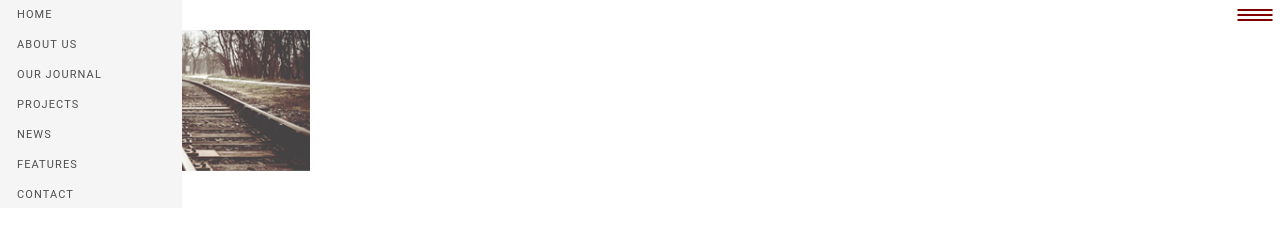
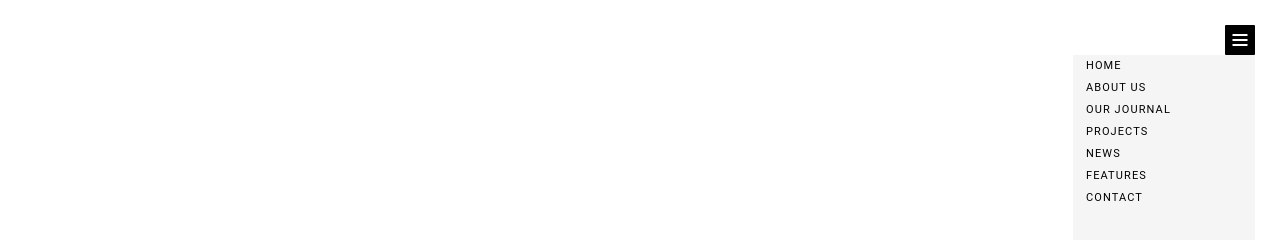
Before and after one commit to VikaBukach/Adaptive-site-with-Gulp_Sass, a website: page src/index.html in a window 1280 px wide. Drawn offline with nearby package versions, Linux system fonts and the light colour scheme; files that its build step writes are made by us from their sources.

Commit message:
doing btn menu

```diff
--- a/gulpfile.js
+++ b/gulpfile.js
@@ -1,4 +1,4 @@
-import gulp from "gulp"; // новий синтаксис E6 модуль
+import gulp from "gulp";
 
 import concat from "gulp-concat";
 import minify  from "gulp-minify";
--- a/src/index.html
+++ b/src/index.html
@@ -13,7 +13,7 @@
     <div class="container">
         <div class="header__content">
            <nav class="nav">
-               <div class="menu__btn">
+               <div class="menu__btn active">
                    <span></span>
                    <span></span>
                    <span></span>
@@ -43,7 +43,7 @@
                </ul>
            </nav>
         </div>
-        <img src="./images/banner-img.png" alt="" width="300">
+<!--        <img src="./images/banner-img.png" alt="" width="300">-->
     </div>
 
 </header>
--- a/src/scripts/header.js
+++ b/src/scripts/header.js
@@ -0,0 +1,5 @@
+// let menuBtn = document.querySelector('.menu__btn');
+//
+// menuBtn.addEventListener('click', function (){
+//     menuBtn.classList.toggle('active');
+// })
--- a/src/styles/block/header.scss
+++ b/src/styles/block/header.scss
@@ -1,64 +1,90 @@
 .header__content {
+  margin-top: 25px;
+  margin-right: 25px;
   display: flex;
   justify-content: flex-end;
+
 }
 
 .menu__btn {
-  //background: black;
-  width: 30px;
+  width: 30px;  //розмір кнопки
   height: 30px;
   position: relative;
+  border-radius: 1px;
+  background-color: black;
+  border: none;
+  &::after{
+    content: "";
+
+  }
 }
 
-.menu__btn {
-  span {
-    width: 35px;
+.menu__btn span {
+  width: 15px;
   height: 2px;
   position: absolute;
   top: 50%;
   left: 50%;
   transform: translate(-50%, -50%);
-    background-color: maroon;
+  background-color: white;
+
 }
 
-  span:nth-of-type(2) {
+  .menu__btn span:nth-of-type(2) {
     top: calc(50% - 5px);
   }
 
-  span:nth-of-type(3) {
+  .menu__btn span:nth-of-type(3) {
     top: calc(50% + 5px);
-  }
   }
 
 .menu {
   position: fixed;
-  top: 0;
-  left: 0;
+  right: 25px;
   width: 182px;
   height: 208px;
   background-color: #F5F5F5;
-  padding: 4px;
   z-index: 2;
   //transform: translateX(-100%);
+}
 
   .menu__item {
+    list-style-type: none;
     text-transform: uppercase;
-    padding-left: 13px;
-    padding-bottom: 8px;
+    margin-left: 13px;
+
     font-size: 11px;
     font-weight: 400;
     line-height: 22px;
     letter-spacing: 1.1px;
 
+  }
 
+    .menu__item:hover {
+      background-color: #DBDBDB;
     }
 
   .menu__item--link {
     text-decoration: none;
-    color: $ui-primary-color;
+    color: black;
+}
 
-    &:hover {
-      color: $ui-hover-color;
-    }
-  }
-}
+    //.menu__item--link:hover {
+    //  color: #57A4A4;
+    //}
+//
+//  span.active:first-of-type {
+//    opacity: 0;
+//  }
+//
+//  span.active:nth-of-type(2) {
+//    top: 50%;
+//    transform: translate(-50%, -50%) rotate(45deg);
+//  }
+//
+//  span.active:nth-of-type(3) {
+//    top: (50% + 1px);
+//    transform: translate(-50%, -50%) rotate(-45deg);
+//  }
+//
+//
--- a/src/styles/global/base.scss
+++ b/src/styles/global/base.scss
@@ -56,7 +56,7 @@ body {
 
 .container {
   max-width: 100%;
-  padding: 0px 10px;
+  //padding: 0px 10px;
   margin: 0 auto;
 
 
--- a/src/styles/global/variables.scss
+++ b/src/styles/global/variables.scss
@@ -1,7 +1,7 @@
 $ui-primary-color: #4E4E4E;
-$ui-primary-color-subtitle:#7C7C7C;
-$ui-hover-color:#57A4A4;
-$ui-footer-color:#B9B9B9;
+$ui-primary-color-subtitle: #7C7C7C;
+$ui-hover-color: #57A4A4;
+$ui-footer-color: #B9B9B9;
 
 
 
@@ -10,8 +10,8 @@ $ui-footer-color:#B9B9B9;
 $ui-breakpoint-xl: "1200px";
 $ui-breakpoint-xl-min: "1201px";
 
-$ui-breakpoint-md: " 769px";
-$ui-breakpoint-md-min: "768px";
+$ui-breakpoint-md: " 768px";
+$ui-breakpoint-md-min: "769px";
 
 $ui-breakpoint-Xsm: "320px";
 $ui-breakpoint-Xsm-min: "321px";
```
Lines whose indentation alone changed are shown as unchanged.
